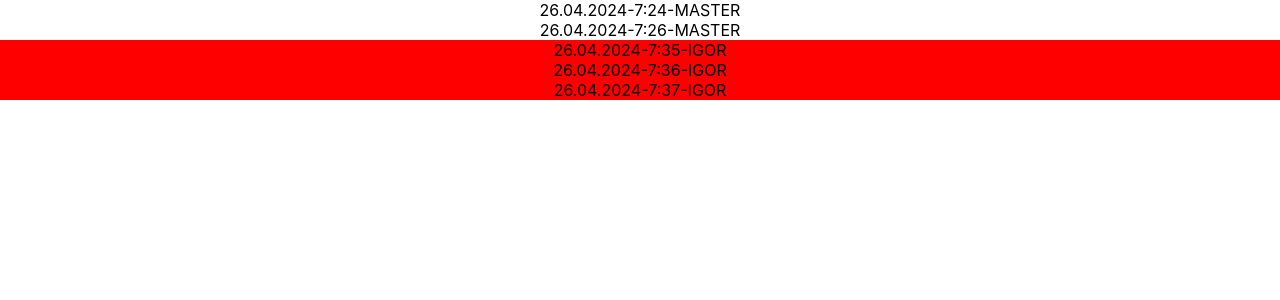
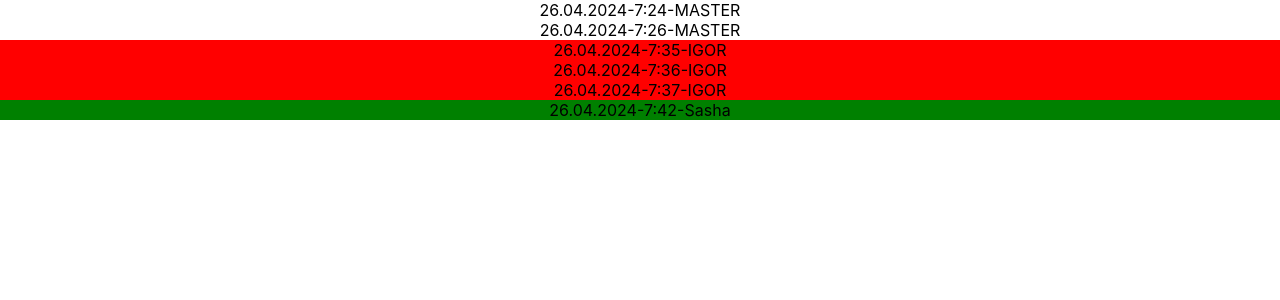
Before and after one commit to IgorYudintsev/git, a React (Create React App) app: page / in a window 1280 px wide. Shown: the top 300 px of the page. Built offline with nearby package versions, Linux system fonts and the light colour scheme.

Commit message:
26.04.2024-7:42-Sasha

```diff
--- a/src/App.tsx
+++ b/src/App.tsx
@@ -2,6 +2,7 @@ import React from 'react';
 import logo from './logo.svg';
 import './App.css';
 import {Igor} from "./Igor";
+import {Sasha} from "./Sasha";
 
 function App() {
   return (
@@ -9,6 +10,7 @@ function App() {
       <div>26.04.2024-7:24-MASTER</div>
       <div>26.04.2024-7:26-MASTER</div>
         <Igor/>
+        <Sasha/>
     </div>
   );
 }
--- /dev/null
+++ b/src/Sasha.tsx
@@ -0,0 +1,13 @@
+
+import * as React from 'react';
+
+type Props = {
+
+};
+export const Sasha = (props: Props) => {
+    return (
+        <div style={{backgroundColor:'green'}}>
+            <div>26.04.2024-7:42-Sasha</div>
+        </div>
+    );
+};
```
